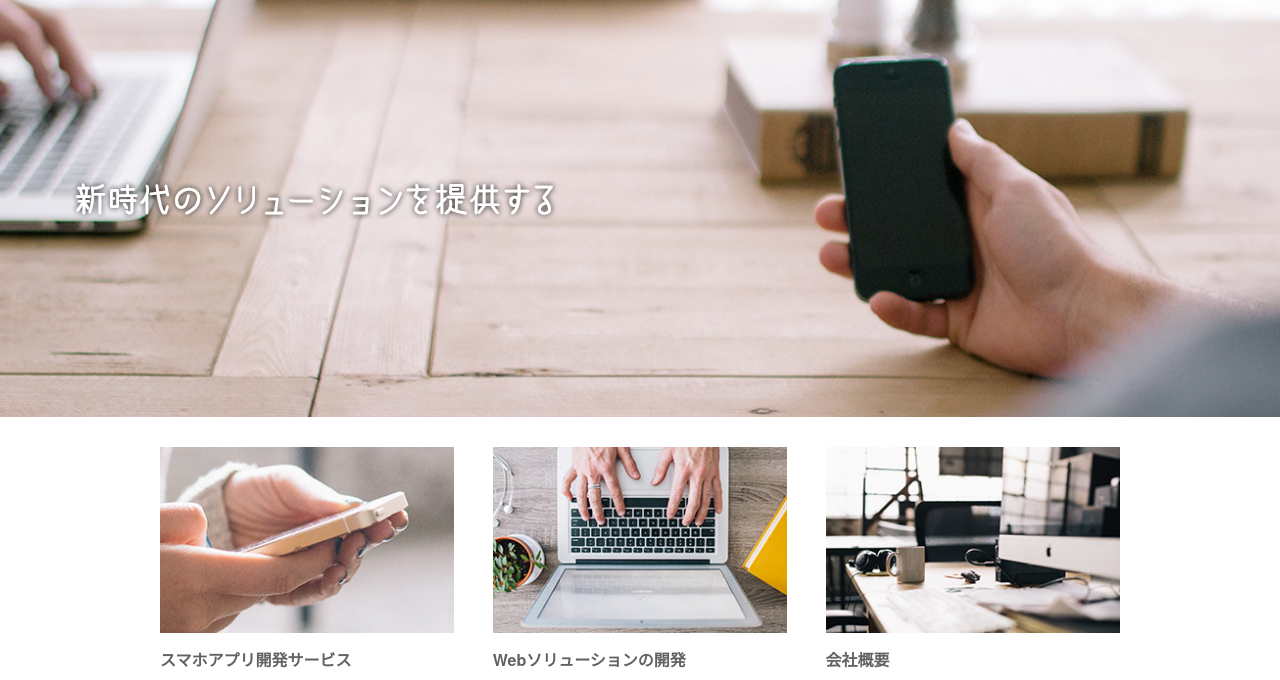
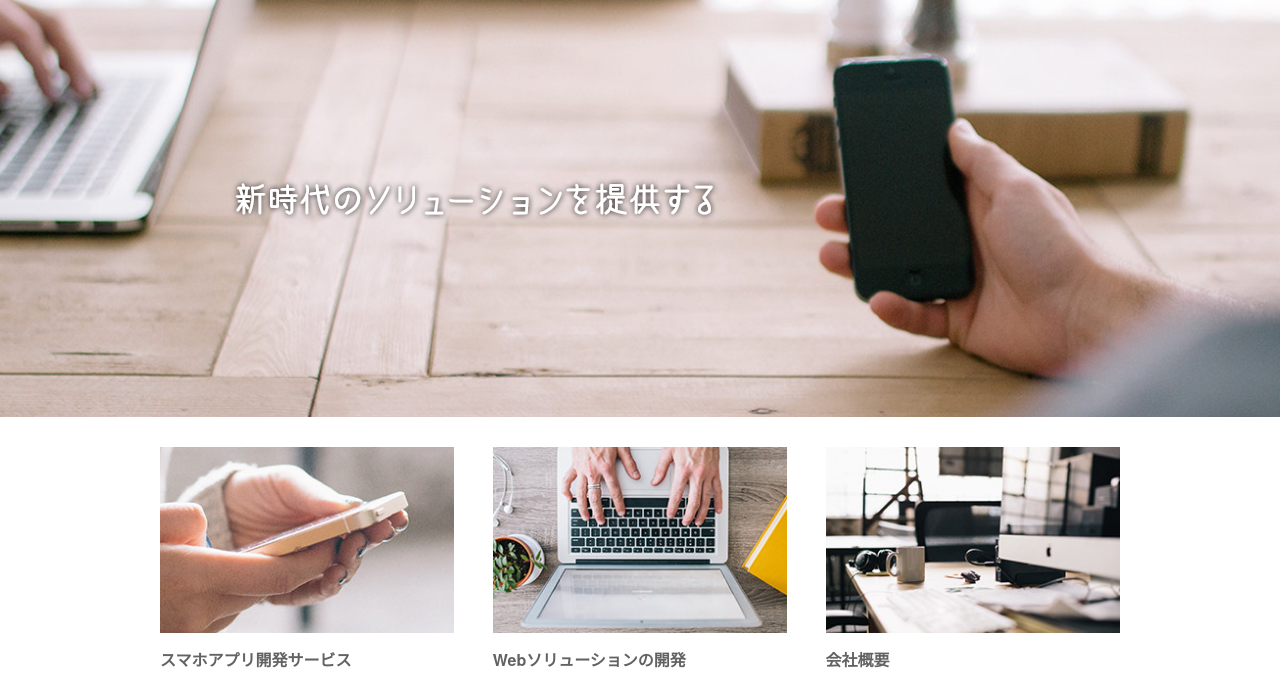
Before and after one commit to Takeichi-A/corporate-site, a plain HTML site: page index.html in a window 1280 px wide. Shown: the part 88-768 px from the top of the page. Drawn offline with nearby package versions, Linux system fonts and the light colour scheme; some packages are replaced by stand-ins of ours.

Commit message:
課題を修正しました

```diff
--- a/index.html
+++ b/index.html
@@ -66,7 +66,7 @@
   </header>
 
   <div id="cover_area">
-    <div class=".container">
+    <div class="container">
       <div class="twelve columns">
         <img class="u-max-full-width" src="images/top/cover_read.png" alt="新時代のソリューションを提供する" srcset="images/top/cover_read@2x.png 2x">
       </div>
```
